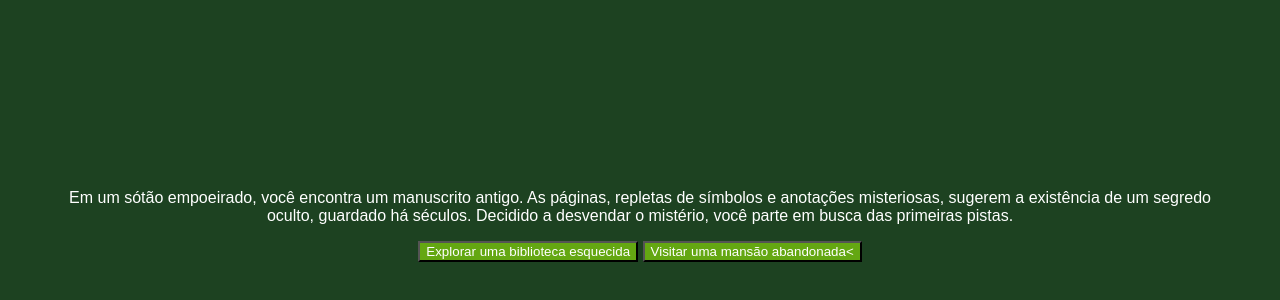
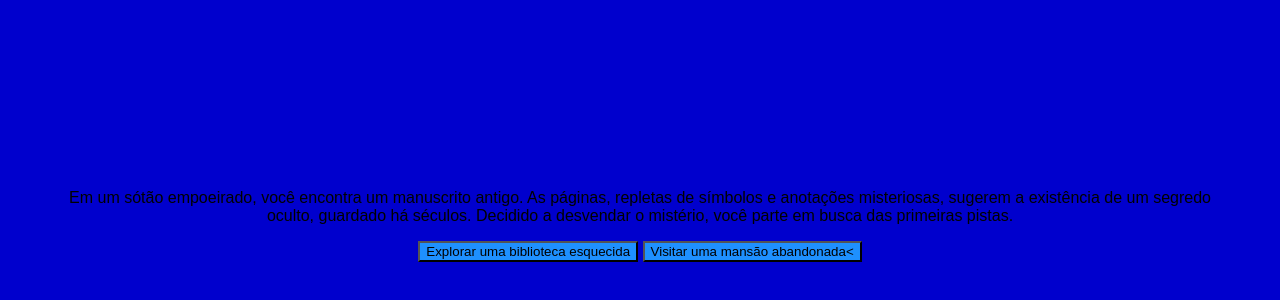
Before and after one commit to anabananafini/Jogo-da-livia, a plain HTML site: page index.html in a window 1280 px wide. Shown: the part 142-442 px from the top of the page. Drawn offline with Linux system fonts and the light colour scheme; a web font is replaced by a local one.

Commit message:
Update style.css

```diff
--- a/style.css
+++ b/style.css
@@ -1,6 +1,6 @@
 body {
-    background-color: #1D4221;
-    color: white;
+    background-color: #0000CD;
+    color: black;
     font-family: "Bai Jamjuree", sans-serif;
     display: flex;
     justify-content: center;
@@ -10,8 +10,8 @@ body {
 }
 
 button {
-    background-color: #64A712;
-    color: white;
+    background-color: #1E90FF;
+    color: black;
     font-family: "Bai Jamjuree", sans-serif;
 }
 
```
